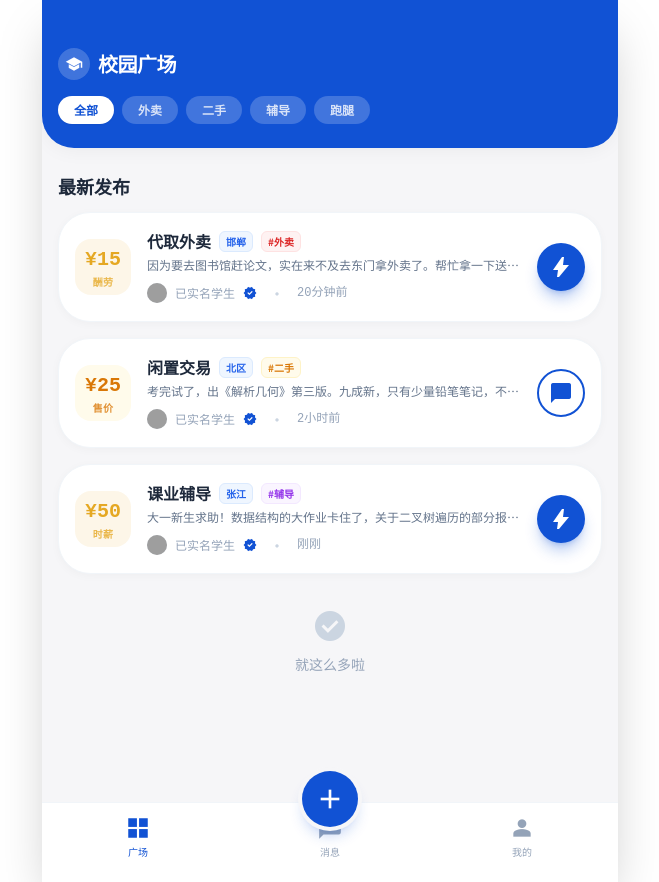
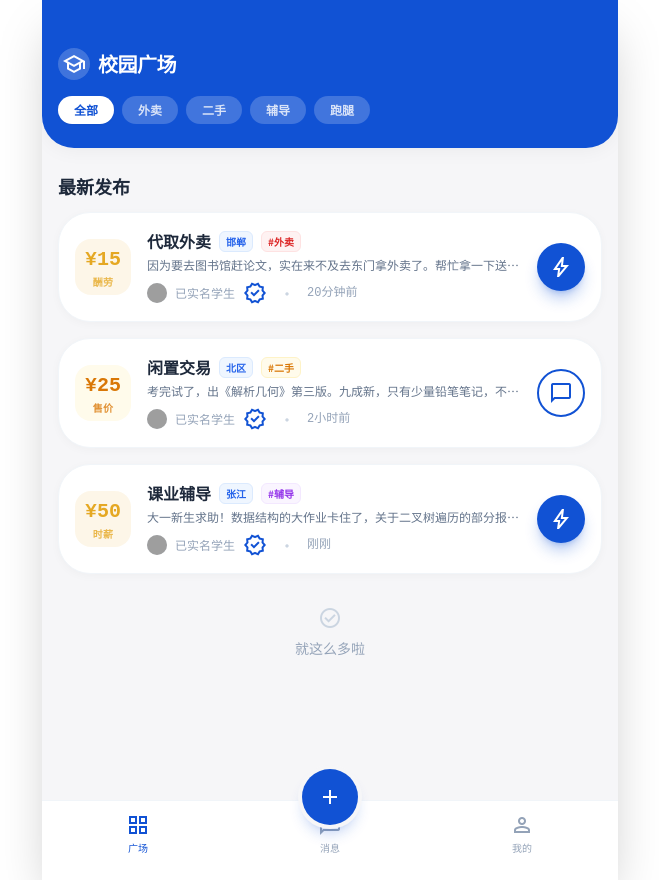
Before and after one commit to ritachen3656251-design/Danlink, a React (Vite) app: page /#/home in a window 1280 px wide. Shown: the whole page, without its empty margins (310-969 px from the left). Built offline with nearby package versions, Linux system fonts and the light colour scheme; no server answers; the database is empty; grey boxes are pictures that could not be loaded.

Commit message:
fix: Material Symbols icons - font-family in index.html/css, inline critical CSS for deploy

```diff
--- a/index.css
+++ b/index.css
@@ -15,7 +15,20 @@ body {
 }
 
 .material-symbols-outlined {
-  font-variation-settings: 'FILL' 1, 'wght' 400, 'GRAD' 0, 'opsz' 24;
+  font-family: 'Material Symbols Outlined';
+  font-weight: normal;
+  font-style: normal;
+  font-size: 24px;
+  line-height: 1;
+  letter-spacing: normal;
+  text-transform: none;
+  display: inline-block;
+  white-space: nowrap;
+  word-wrap: normal;
+  direction: ltr;
+  -webkit-font-smoothing: antialiased;
+  -moz-osx-font-smoothing: grayscale;
+  font-variation-settings: 'FILL' 0, 'wght' 400, 'GRAD' 0, 'opsz' 24;
 }
 .material-symbols-outlined.filled {
   font-variation-settings: 'FILL' 1, 'wght' 400, 'GRAD' 0, 'opsz' 24;
--- a/index.html
+++ b/index.html
@@ -7,7 +7,29 @@
     <link href="https://fonts.googleapis.com" rel="preconnect"/>
     <link crossorigin="" href="https://fonts.gstatic.com" rel="preconnect"/>
     <link href="https://fonts.googleapis.com/css2?family=Noto+Sans+SC:wght@100..900&display=swap" rel="stylesheet"/>
-    <link href="https://fonts.googleapis.com/css2?family=Material+Symbols+Outlined:wght,FILL@100..700,0..1&display=swap" rel="stylesheet"/>
+    <link href="https://fonts.googleapis.com/css2?family=Material+Symbols+Outlined:opsz,wght,FILL,GRAD@20..48,100..700,0..1,-25..200" rel="stylesheet"/>
+    <style>
+      /* 确保图标字体在首屏即生效，不依赖打包后的 CSS */
+      .material-symbols-outlined {
+        font-family: 'Material Symbols Outlined';
+        font-weight: normal;
+        font-style: normal;
+        font-size: 24px;
+        line-height: 1;
+        letter-spacing: normal;
+        text-transform: none;
+        display: inline-block;
+        white-space: nowrap;
+        word-wrap: normal;
+        direction: ltr;
+        -webkit-font-smoothing: antialiased;
+        -moz-osx-font-smoothing: grayscale;
+        font-variation-settings: 'FILL' 0, 'wght' 400, 'GRAD' 0, 'opsz' 24;
+      }
+      .material-symbols-outlined.filled {
+        font-variation-settings: 'FILL' 1, 'wght' 400, 'GRAD' 0, 'opsz' 24;
+      }
+    </style>
   <script type="importmap">
 {
   "imports": {
```
